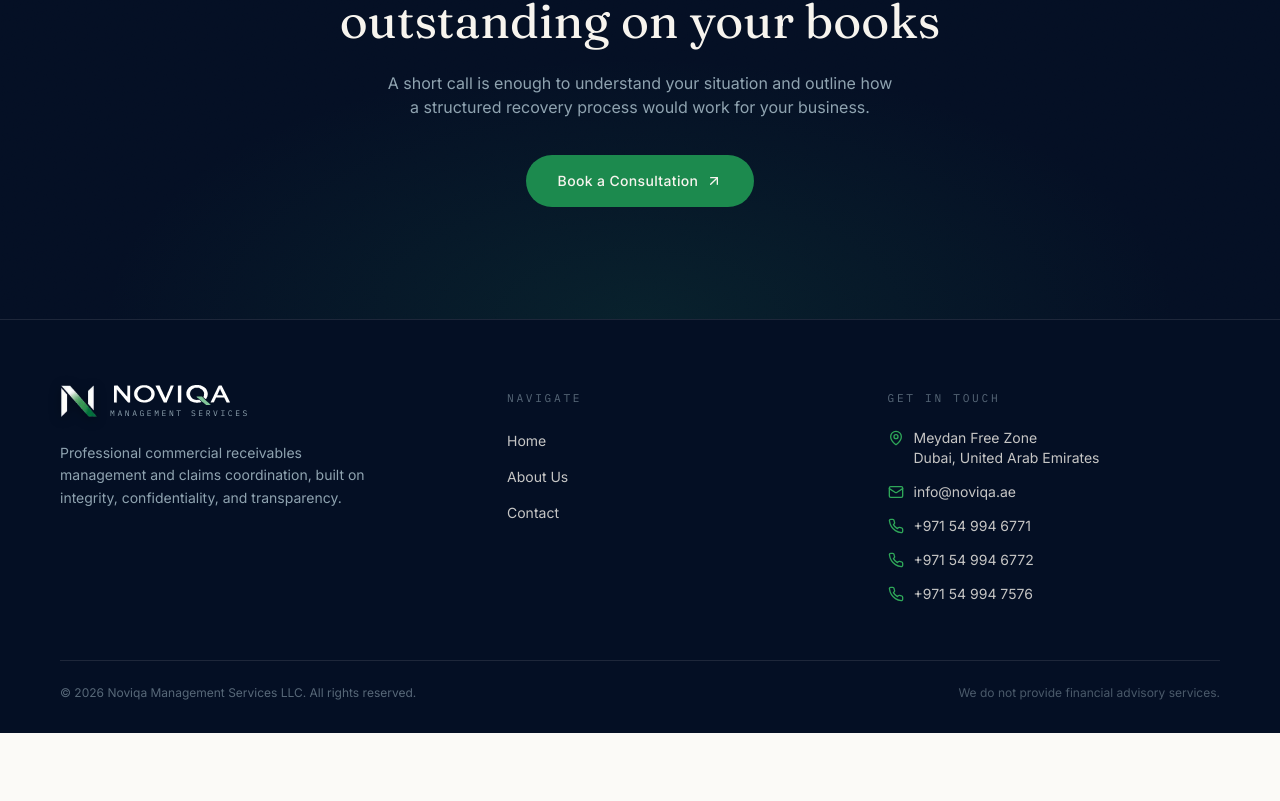
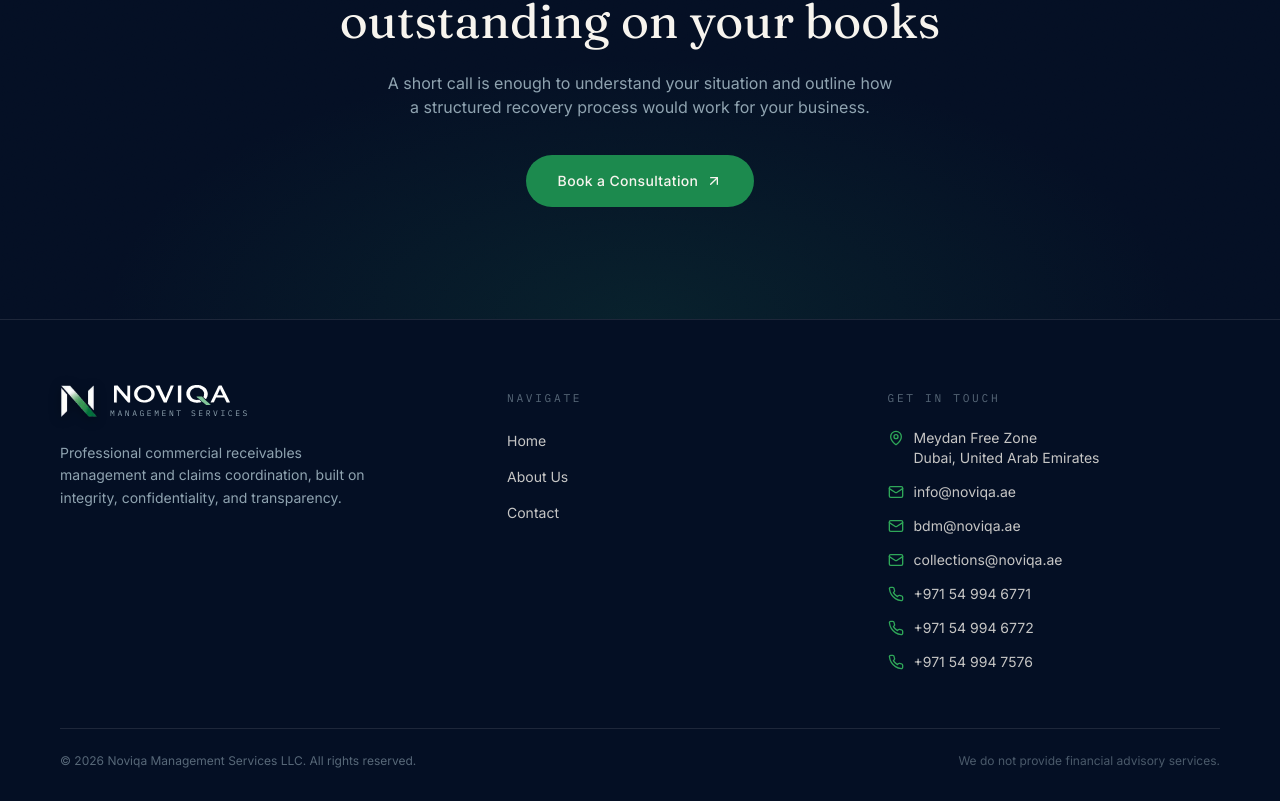
Before and after one commit to 83Gh0st/noviqa-website, a Next.js app: page / in a window 1280 px wide. Shown: the part 5409-6210 px from the top of the page. Before the commit the page ends 6142 px from the top, so only its background shows below. Built offline with nearby package versions, Linux system fonts and the light colour scheme.

Commit message:
email update

```diff
--- a/components/ContactInfoCards.tsx
+++ b/components/ContactInfoCards.tsx
@@ -13,6 +13,18 @@ const cards = [
     label: "Email",
     value: siteConfig.email,
     href: `mailto:${siteConfig.email}`,
+  },
+  {
+    icon: Mail,
+    label: "Email (Business Enquiry)",
+    value: siteConfig.emailBusiness,
+    href: `mailto:${siteConfig.emailBusiness}`,
+  },
+  {
+    icon: Mail,
+    label: "Email (Collections)",
+    value: siteConfig.emailCollections,
+    href: `mailto:${siteConfig.emailCollections}`,
   },
   {
     icon: Phone,
--- a/components/Footer.tsx
+++ b/components/Footer.tsx
@@ -56,6 +56,18 @@ export default function Footer() {
                 </a>
               </li>
               <li className="flex items-center gap-2.5 text-ivory/80 text-sm">
+                <Mail className="w-4 h-4 shrink-0 text-emerald-bright" />
+                <a href={`mailto:${siteConfig.emailBusiness}`} className="hover:text-emerald-bright transition-colors">
+                  {siteConfig.emailBusiness}
+                </a>
+              </li>
+              <li className="flex items-center gap-2.5 text-ivory/80 text-sm">
+                <Mail className="w-4 h-4 shrink-0 text-emerald-bright" />
+                <a href={`mailto:${siteConfig.emailCollections}`} className="hover:text-emerald-bright transition-colors">
+                  {siteConfig.emailCollections}
+                </a>
+              </li>
+              <li className="flex items-center gap-2.5 text-ivory/80 text-sm">
                 <Phone className="w-4 h-4 shrink-0 text-emerald-bright" />
                 <a href={`tel:${siteConfig.phoneHref}`} className="hover:text-emerald-bright transition-colors">
                   {siteConfig.phoneDisplay}
--- a/lib/utils.ts
+++ b/lib/utils.ts
@@ -8,6 +8,8 @@ export const siteConfig = {
   tagline: "Improving Cash Flow. Preserving Relationships.",
   domain: "www.noviqa.ae",
   email: "info@noviqa.ae",
+  emailBusiness: "bdm@noviqa.ae",
+  emailCollections: "collections@noviqa.ae",
   phoneDisplay: "+971 54 994 6771",
   phoneHref: "+971549946771",
   whatsapp: "971549946771",
```
